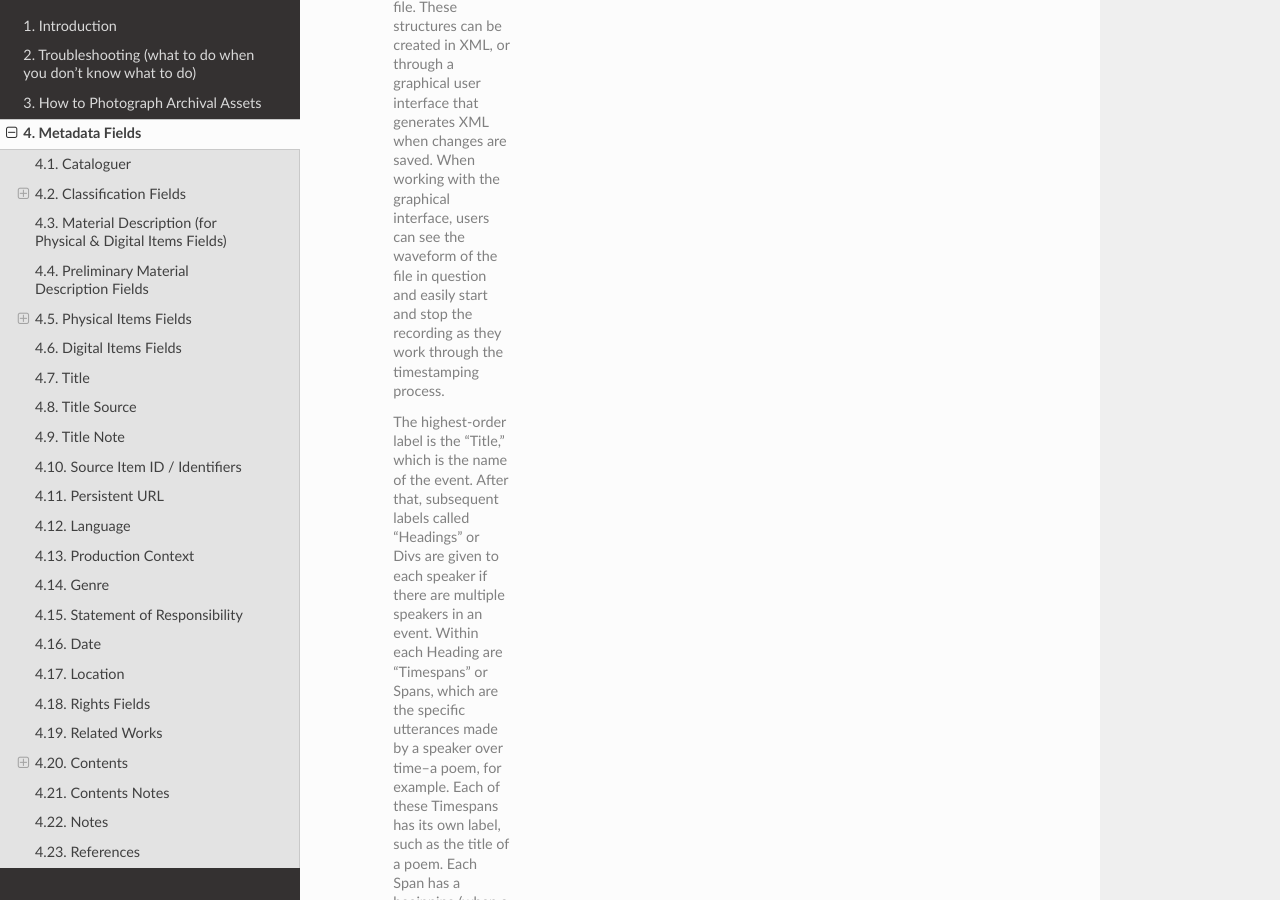
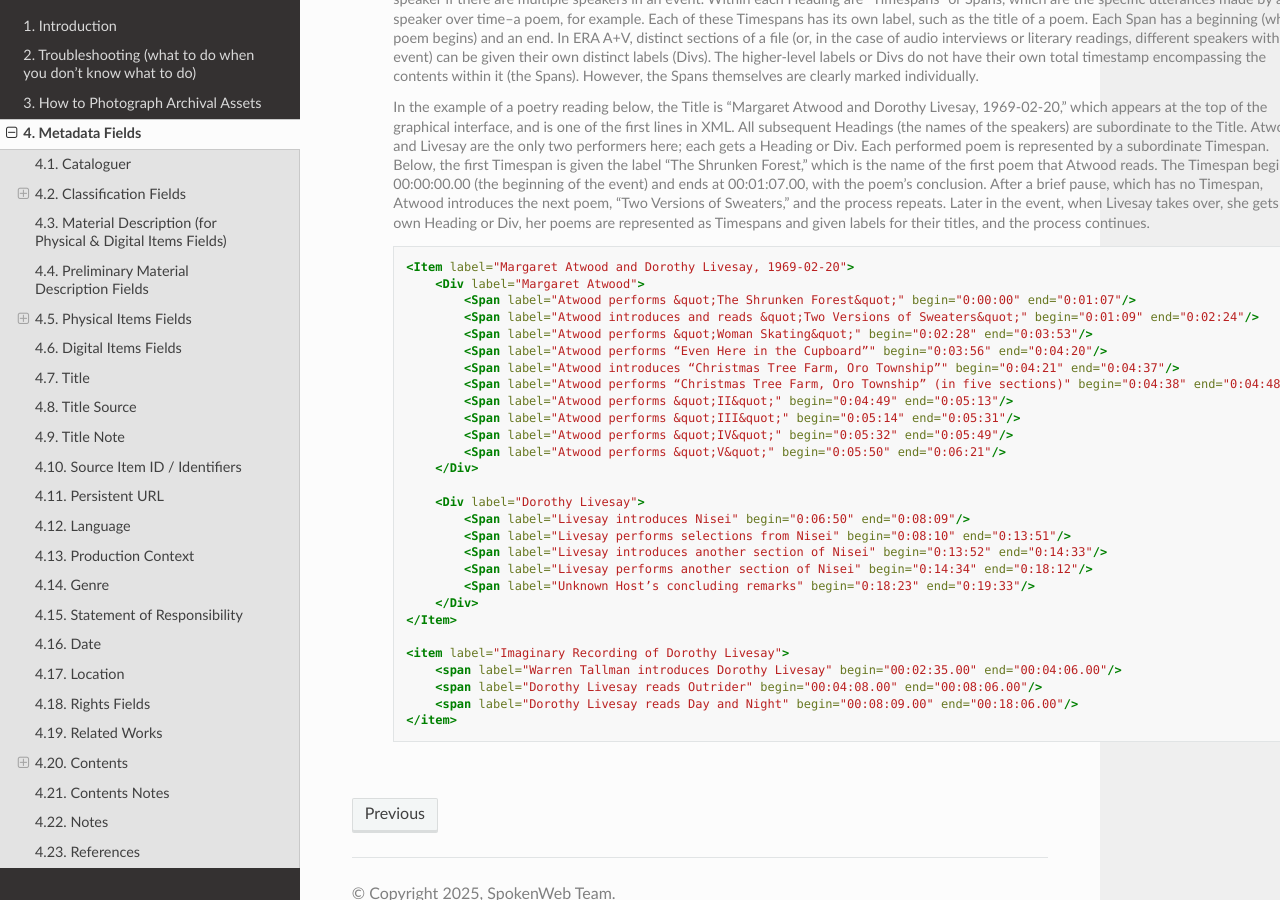
Before and after one commit to spokenweb/spokenweb-metadata-scheme, a Sphinx documentation site: the page built from docs/4-metadata-fields.rst, in a window 1280 px wide and 900 px high, scrolled down 52974 px. Built offline with Sphinx 7.4.7 and the Read the Docs theme 3.1.0, drawn with Linux system fonts in a browser that asks for light colours.

Commit message:
Update 4-metadata-fields.rst

```diff
--- a/docs/4-metadata-fields.rst
+++ b/docs/4-metadata-fields.rst
@@ -1580,13 +1580,20 @@ Notes allow cataloguers to input additional information regarding the item. Ther
 
    .. raw:: html
 
-      <div class="no-split" style="column-span: all;display: block;width: 70%;max-width: 70%;box-sizing: border-box;padding-right: 1rem;overflow-x: auto;">
+      <div style="column-span: all; width: 100%; display: block;">
+
 
    ERA A+V allows users to add hierarchical navigational structures to any file. These structures can be created in XML, or through a graphical user interface that generates XML when changes are saved. When working with the graphical interface, users can see the waveform of the file in question and easily start and stop the recording as they work through the timestamping process.
 
    The highest-order label is the “Title,” which is the name of the event. After that, subsequent labels called “Headings” or Divs are given to each speaker if there are multiple speakers in an event. Within each Heading are “Timespans” or Spans, which are the specific utterances made by a speaker over time--a poem, for example. Each of these Timespans has its own label, such as the title of a poem. Each Span has a beginning (when a poem begins) and an end. In ERA A+V, distinct sections of a file (or, in the case of audio interviews or literary readings, different speakers within an event) can be given their own distinct labels (Divs). The higher-level labels or Divs do not have their own total timestamp encompassing the contents within it (the Spans). However, the Spans themselves are clearly marked individually.
 
    In the example of a poetry reading below, the Title is “Margaret Atwood and Dorothy Livesay, 1969-02-20,” which appears at the top of the graphical interface, and is one of the first lines in XML. All subsequent Headings (the names of the speakers) are subordinate to the Title. Atwood and Livesay are the only two performers here; each gets a Heading or Div. Each performed poem is represented by a subordinate Timespan. Below, the first Timespan is given the label “The Shrunken Forest,” which is the name of the first poem that Atwood reads. The Timespan begins at 00:00:00.00 (the beginning of the event) and ends at 00:01:07.00, with the poem’s conclusion. After a brief pause, which has no Timespan, Atwood introduces the next poem, “Two Versions of Sweaters,” and the process repeats. Later in the event, when Livesay takes over, she gets her own Heading or Div, her poems are represented as Timespans and given labels for their titles, and the process continues.
+
+
+   .. raw:: html
+
+      <div style="overflow-x: auto; width: 100%; box-sizing: border-box; padding-bottom: 0.5rem;">
+
 
    .. code-block:: xml
 
@@ -1619,6 +1626,11 @@ Notes allow cataloguers to input additional information regarding the item. Ther
           <span label="Dorothy Livesay reads Day and Night" begin="00:08:09.00" end="00:18:06.00"/>
       </item>
 
+
    .. raw:: html
 
-      </div>
+      </div>  <!-- end code-wrapper -->
+
+   .. raw:: html
+
+      </div>  <!-- end footnote-wrapper -->
```
